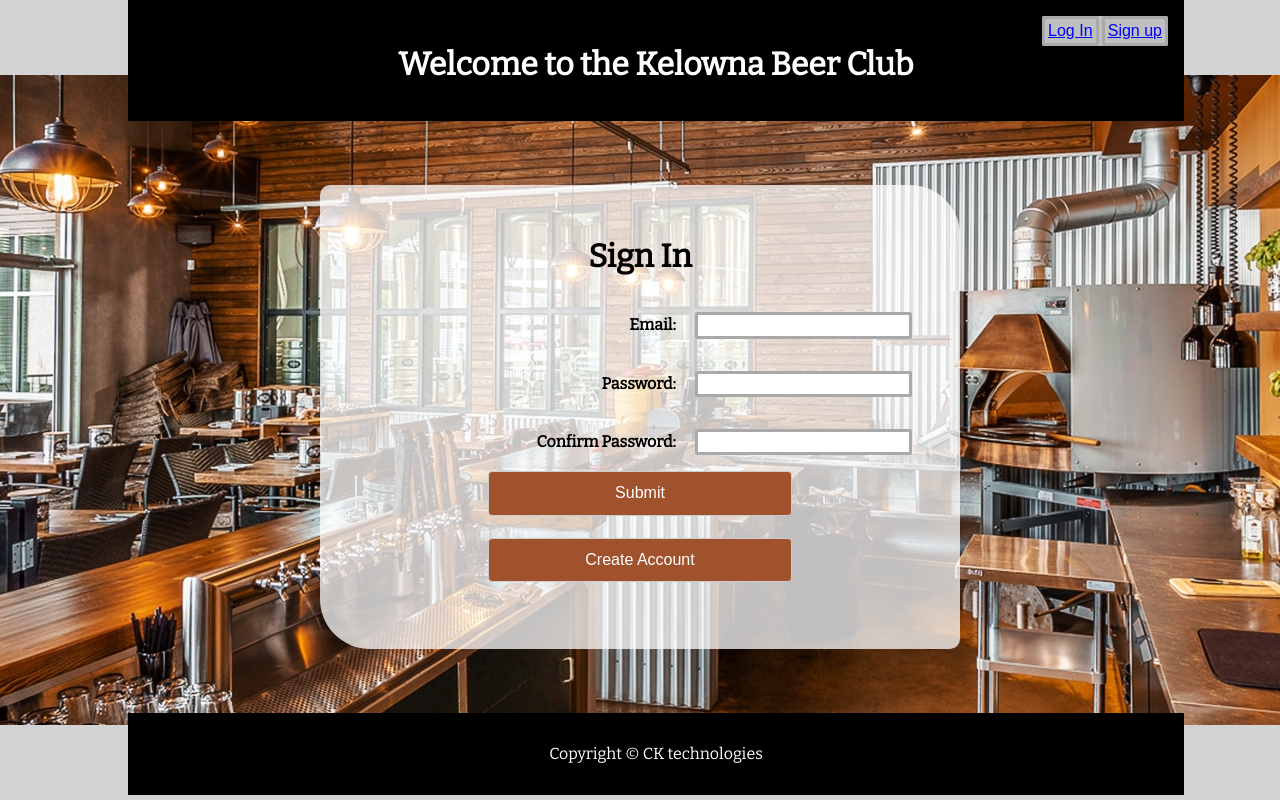
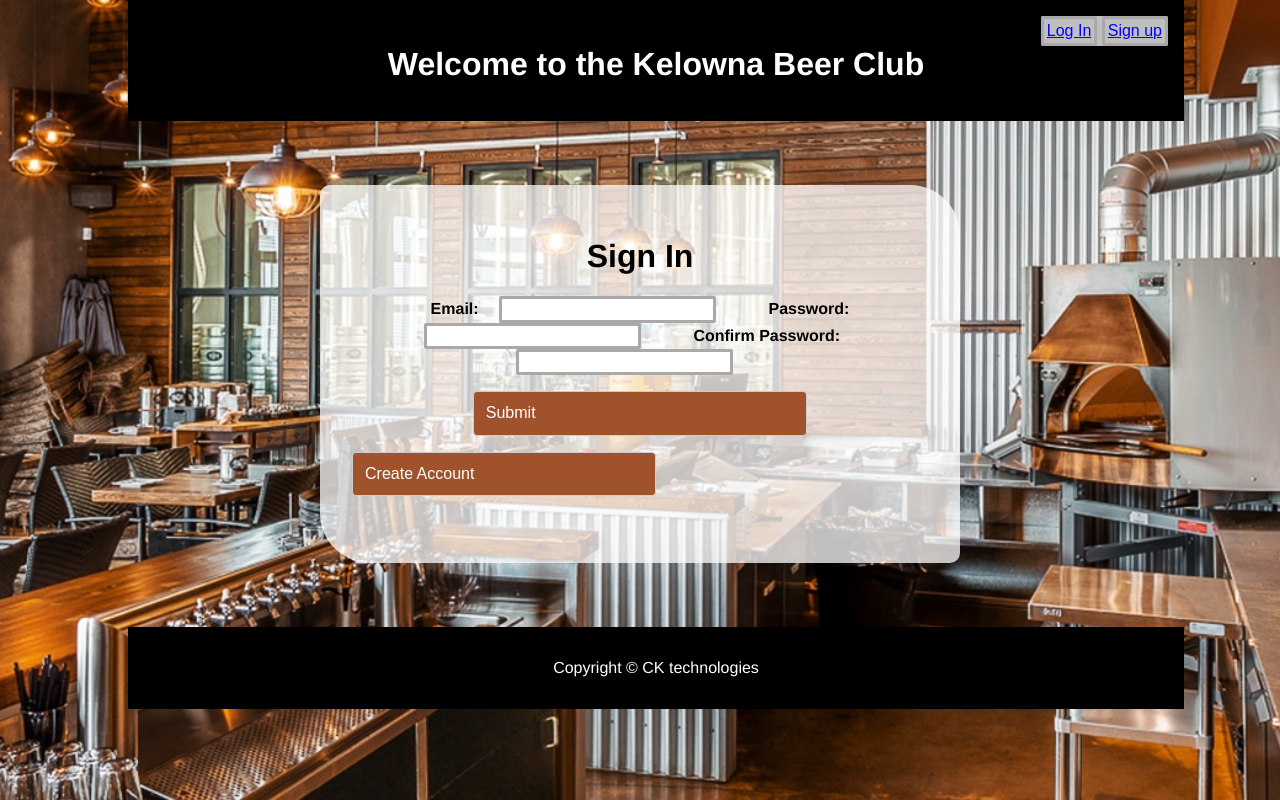
Before and after one commit to ClayGale/213KBCdemo, a PHP site: page /login.php in a window 1280 px wide. Run offline with PHP 8.4, Linux system fonts and the light colour scheme; some libraries are stand-ins or nearby versions.

Commit message:
hopefully fixed css
quick tweaks

```diff
--- a/beer.css
+++ b/beer.css
@@ -4,17 +4,15 @@ div.container {
 
 }
 
-body{
-    font-family: 'Bitter',serif;
-
+body {
+    font-family: helvetica, 'Bitter', serif;
     background-color: grey;
     background-image: url('images/okbeer.jpg');
     background-attachment: fixed;
-
-    height: 500px;
-
+    min-height: 500px;
     background-position: center;
     background-repeat: no-repeat;
+    background-size: cover;
 }
 div{
     overflow: auto;
@@ -35,12 +33,12 @@ header, footer {
     overflow: auto;
     position: relative;
 }
-/*
+
 header, footer, main, aside {
     max-width: 80%;
     margin-left:10%;
     margin-right:10%;
-} */
+}
 img {
     display: block;
     margin: auto;
@@ -235,14 +233,16 @@ main {
     font-size: 18px;
 }
 
-form>input:not([type=radio]) , .nicebutton{
-    width: 50%;
+form > input:not([type=radio]), .nicebutton {
+    display: block;
+    width: 55%;
     padding: 12px;
     border: 1px solid #ccc;
     border-radius: 4px;
     box-sizing: border-box;
     margin-top: 6px;
     margin-bottom: 16px;
+    text-align: left;
 }
 form>input[type=submit]:not([type=radio]), .nicebutton {
     background-color: #a0522d;
@@ -286,7 +286,6 @@ form {
     /*box-shadow: 2px 2px 8px grey; */
 }
 label {
-    float: right;
     margin-top: 1em;
     margin-bottom: 1em;
 }
```
Also changed, not shown: index.php (renamed from firstpage.php).
